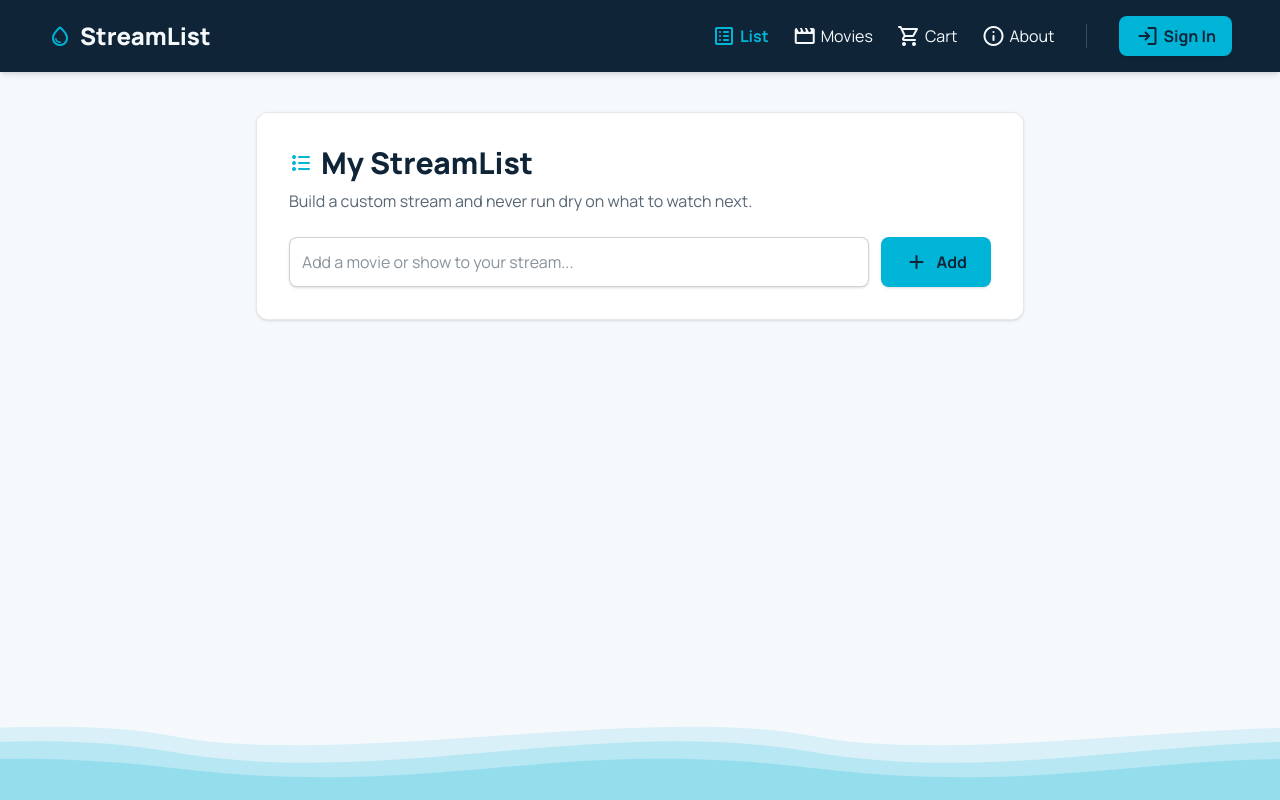
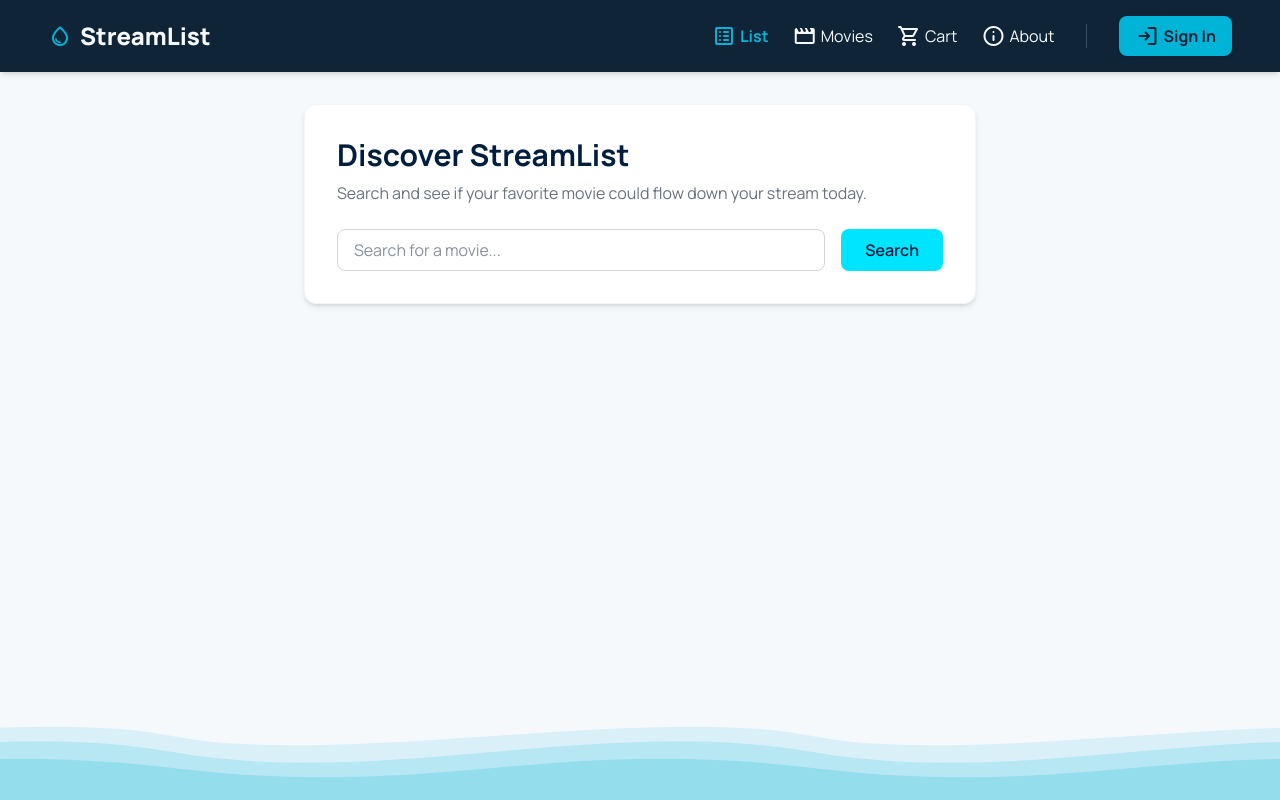
Before and after one commit to Tyoark1/StreamList, a React (Vite) app: page / in a window 1280 px wide. Built offline with nearby package versions, Linux system fonts and the light colour scheme.

Commit message:
Refactored state lifting to App, updated dynamic form text, and resolved UI wrapper bug

```diff
--- a/src/App.jsx
+++ b/src/App.jsx
@@ -1,23 +1,24 @@
+import { useState } from 'react';
 import { Outlet } from 'react-router-dom';
 import Navbar from './components/Navbar';
 
 export default function App() {
+
+  const [isAuthenticated, setIsAuthenticated] = useState(false);
+
   return (
     <div className="min-h-screen bg-stream-foam relative overflow-hidden">
-      <Navbar />
 
-      <main className="max-w-6xl mx-auto relative z-10">
-        <Outlet />
+      <Navbar isAuthenticated={isAuthenticated} setIsAuthenticated={setIsAuthenticated} />
+
+      <main className="max-w-6xl mx-auto relative z-10 p-8">
+        <Outlet context={{ isAuthenticated }} />
       </main>
 
       <div className="absolute bottom-0 left-0 w-[200%] flex z-0 opacity-40 pointer-events-none animate-[wave_15s_linear_infinite]">
-
         <svg viewBox="0 0 1200 120" preserveAspectRatio="none" className="w-1/2 h-32 text-stream-aqua">
-
           <path fill="currentColor" fillOpacity="0.3" d="M0,60 C150,90 450,30 600,60 C750,90 1050,30 1200,60 L1200,120 L0,120 Z"></path>
-
           <path fill="currentColor" fillOpacity="0.5" d="M0,75 C200,110 400,40 600,75 C800,110 1000,40 1200,75 L1200,120 L0,120 Z"></path>
-
           <path fill="currentColor" d="M0,90 C250,120 350,60 600,90 C850,120 950,60 1200,90 L1200,120 L0,120 Z"></path>
         </svg>
 
@@ -26,8 +27,8 @@ export default function App() {
           <path fill="currentColor" fillOpacity="0.5" d="M0,75 C200,110 400,40 600,75 C800,110 1000,40 1200,75 L1200,120 L0,120 Z"></path>
           <path fill="currentColor" d="M0,90 C250,120 350,60 600,90 C850,120 950,60 1200,90 L1200,120 L0,120 Z"></path>
         </svg>
+      </div>
 
-      </div>
     </div>
   );
 }
--- a/src/components/Navbar.jsx
+++ b/src/components/Navbar.jsx
@@ -1,8 +1,6 @@
 import { NavLink, useNavigate } from 'react-router-dom';
-import { useState } from 'react';
 
-export default function Navbar() {
-  const [isAuthenticated, setIsAuthenticated] = useState(false);
+export default function Navbar({ isAuthenticated, setIsAuthenticated }) {
   const navigate = useNavigate();
 
   const linkClass = ({ isActive }) =>
--- a/src/components/StreamInput.jsx
+++ b/src/components/StreamInput.jsx
@@ -1,34 +1,47 @@
 import { useState } from 'react';
+import { useOutletContext } from 'react-router-dom';
 
 export default function StreamInput() {
-  const [inputValue, setInputValue] = useState('');
+
+  const { isAuthenticated } = useOutletContext();
+  const [movieInput, setMovieInput] = useState('');
 
   const handleSubmit = (e) => {
     e.preventDefault();
-
-    if (!inputValue.trim()) return;
-
-    console.log("New StreamList Item:", inputValue);
-
-    setInputValue('');
+    if (!movieInput.trim()) return;
+    console.log("New StreamList Item:", movieInput);
+    setMovieInput('');
   };
 
   return (
-    <form onSubmit={handleSubmit} className="flex gap-3 mt-6">
+    <div className="max-w-2xl mx-auto bg-white p-8 rounded-xl shadow-md border border-gray-100">
+
+      <h2 className="text-3xl font-bold text-[#001F3F] mb-2 flex items-center gap-2">
+        {isAuthenticated ? 'My StreamList' : 'Discover StreamList'}
+      </h2>
+
+      <p className="text-gray-500 mb-6">
+        {isAuthenticated
+          ? 'Build a custom stream and never run dry on what to watch next.'
+          : 'Search and see if your favorite movie could flow down your stream today.'}
+      </p>
+
+      <form onSubmit={handleSubmit} className="flex gap-4">
         <input
           type="text"
-        value={inputValue}
-        onChange={(e) => setInputValue(e.target.value)}
-        placeholder="Add a movie or show to your stream..."
-        className="flex-1 p-3 rounded-lg border border-stream-deep/20 focus:outline-none focus:ring-2 focus:ring-stream-aqua bg-white text-stream-deep shadow-sm"
+          value={movieInput}
+          onChange={(e) => setMovieInput(e.target.value)}
+          placeholder={isAuthenticated ? "Add a movie to your stream..." : "Search for a movie..."}
+          className="flex-1 px-4 py-2 border border-gray-300 rounded-lg focus:outline-none focus:ring-2 focus:ring-[#00E5FF]"
         />
         <button
           type="submit"
-        className="bg-stream-aqua hover:bg-stream-aqua/80 text-stream-deep font-bold py-3 px-6 rounded-lg transition-colors flex items-center gap-2 shadow-sm"
+          className="px-6 py-2 bg-[#00E5FF] text-[#001F3F] font-semibold rounded-lg hover:bg-[#00B3CC] transition-colors flex items-center gap-2"
         >
-        <span className="material-symbols-rounded">add</span>
-        Add
+          {isAuthenticated ? '+ Add' : 'Search'}
         </button>
       </form>
+
+    </div>
   );
 }
--- a/src/pages/StreamList.jsx
+++ b/src/pages/StreamList.jsx
@@ -2,15 +2,7 @@ import StreamInput from '../components/StreamInput';
 
 export default function StreamList() {
   return (
-    <div className="p-8 max-w-3xl mx-auto mt-10 bg-white rounded-xl shadow-sm border border-stream-deep/10">
-      <h1 className="text-3xl font-extrabold text-stream-deep flex items-center gap-2">
-        <span className="material-symbols-rounded text-stream-aqua text-4xl">format_list_bulleted</span>
-        My StreamList
-      </h1>
-      <p className="mt-2 text-stream-deep/70 font-medium">
-        Build a custom stream and never run dry on what to watch next.
-      </p>
-
+    <div>
       <StreamInput />
     </div>
   );
```
Lines whose indentation alone changed are shown as unchanged.
